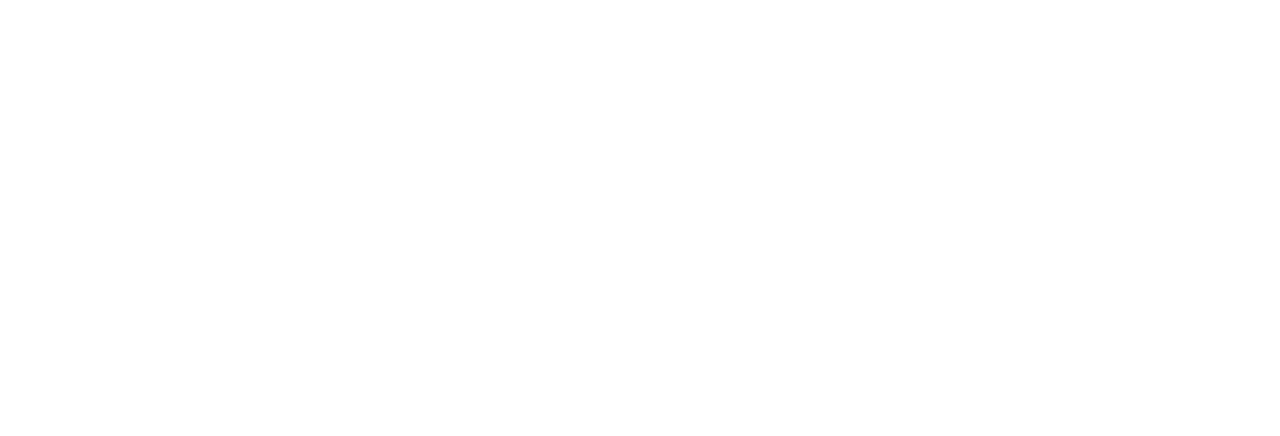
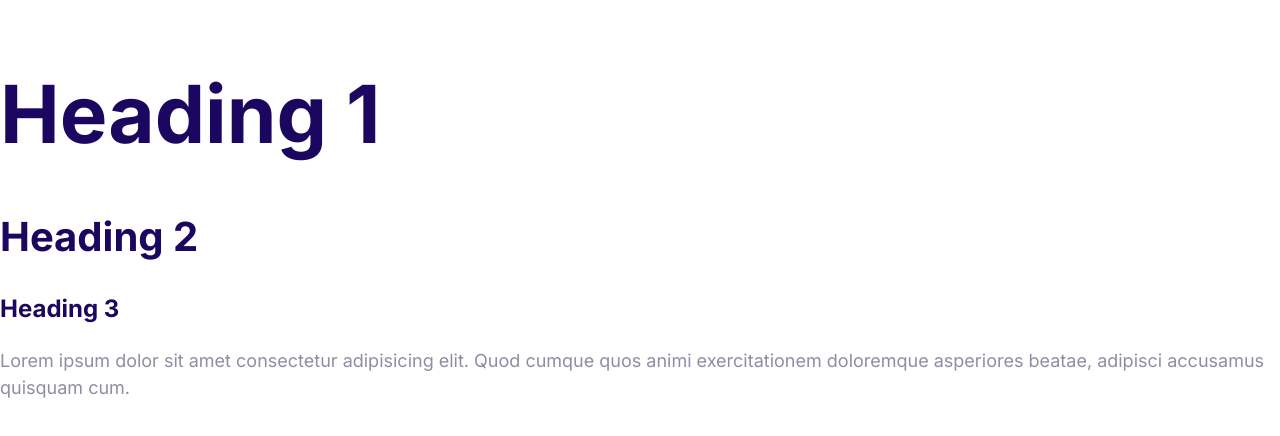
Before and after one commit to arnold-star/moshify, a plain HTML site: page index.html in a window 1280 px wide. Drawn offline with Linux system fonts and the light colour scheme.

Commit message:
Define the styles for the fonts.

```diff
--- a/css/styles.css
+++ b/css/styles.css
@@ -5,3 +5,45 @@
   --color-headings: #1b0760;
   --color-body: #918ca4;
 }
+html {
+  font-size: 62.5%;
+}
+body {
+  font-family: Inter, Arial, Helvetica, sans-serif;
+  font-size: 2.4rem;
+  line-height: 1.5;
+  color: var(--color-body);
+}
+h1,
+h2,
+h3 {
+  color: var(--color-headings);
+  margin-bottom: 1rem;
+}
+h1 {
+  font-size: 7rem;
+}
+h2 {
+  font-size: 4rem;
+}
+h3 {
+  font-size: 3rem;
+  margin-bottom: 2rem;
+}
+p {
+  margin-top: 0;
+}
+@media screen and (min-width: 1024px) {
+  body {
+    font-size: 1.8rem;
+  }
+  h1 {
+    font-size: 8rem;
+  }
+  h2 {
+    font-size: 4rem;
+  }
+  h3 {
+    font-size: 2.4rem;
+  }
+}
--- a/index.html
+++ b/index.html
@@ -5,8 +5,22 @@
     <meta http-equiv="X-UA-Compatible" content="IE=edge" />
     <meta name="viewport" content="width=device-width, initial-scale=1.0" />
     <title>Document</title>
+    <link rel="preconnect" href="https://fonts.gstatic.com" />
+    <link
+      href="https://fonts.googleapis.com/css2?family=Inter:wght@400;700&display=swap"
+      rel="stylesheet"
+    />
     <link rel="stylesheet" href="css/normalize.css" />
     <link rel="stylesheet" href="css/styles.css" />
   </head>
-  <body></body>
+  <body>
+    <h1>Heading 1</h1>
+    <h2>Heading 2</h2>
+    <h3>Heading 3</h3>
+    <p>
+      Lorem ipsum dolor sit amet consectetur adipisicing elit. Quod cumque quos
+      animi exercitationem doloremque asperiores beatae, adipisci accusamus
+      quisquam cum.
+    </p>
+  </body>
 </html>
```
